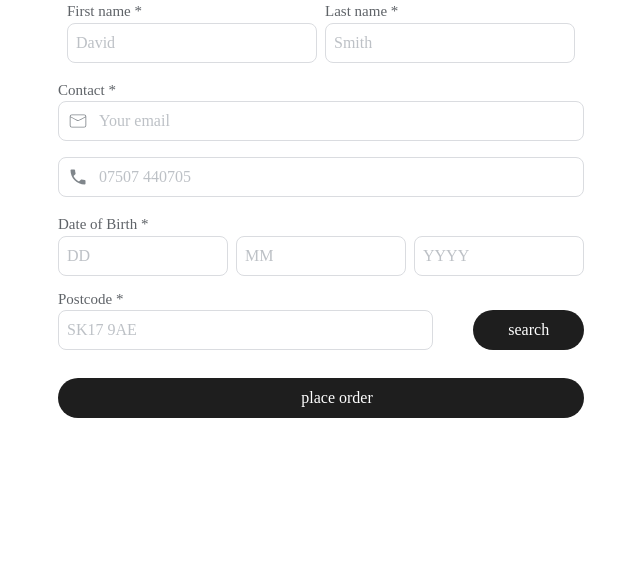
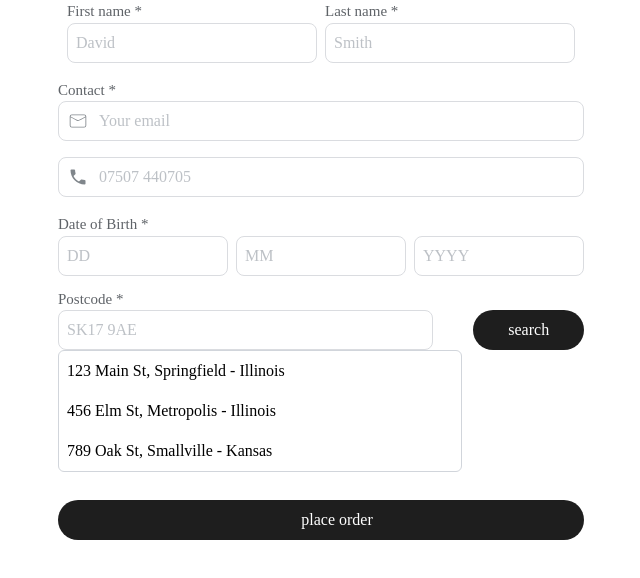
Before and after one commit to Kursatkeskin96/boshhh, a Next.js app: page / in a window 1280 px wide. Shown: the top 578 px of the page, without its empty margins (319-959 px from the left). Built offline with nearby package versions, Linux system fonts and the light colour scheme; a web font is replaced by a local one.

Commit message:
fixingdropdown

```diff
--- a/components/Form.jsx
+++ b/components/Form.jsx
@@ -6,8 +6,22 @@ import { MdLocalPhone } from "react-icons/md";
 export default function Form(props) {
   const [isPostcodeValid, setIsPostcodeValid] = useState(false);
   const [postcode, setPostcode] = useState("");
-  const [addresses, setAddresses] = useState([]);
-  const [isDropDownOpen, setIsDropDownOpen] = useState(false);
+  const [addresses, setAddresses] = useState([
+    {
+      line1: "123 Main St",
+      line2: "Springfield - Illinois"
+    },
+    {
+      line1: "456 Elm St",
+      line2: "Metropolis - Illinois"
+    },
+    {
+      line1: "789 Oak St",
+      line2: "Smallville - Kansas"
+    }
+  ]);
+
+  const [isDropDownOpen, setIsDropDownOpen] = useState(true);
   const [isEmailValid, setIsEmailValid] = useState(true);
   const [email, setEmail] = useState("");
   const [firstname, setFirstname] = useState("");
@@ -379,7 +393,7 @@ export default function Form(props) {
           >
             Postcode *
           </label>
-          <div className="relative flex justify-start items-center lg:gap-4 md:gap-6 gap-12 w-[90%] lg:w-full mx-auto">
+          <div className="flex justify-start items-center lg:gap-4 md:gap-6 gap-12 w-[90%] lg:w-full mx-auto">
             <div className="flex flex-col w-full">
               <div className="flex lg:gap-10 gap-4">
                 <input
@@ -402,7 +416,7 @@ export default function Form(props) {
               {isDropDownOpen && (
                 <div
                   ref={dropdownRef}
-                  className="absolute z-10 border border-gray-300 rounded-md bg-white w-full max-w-[404px] max-h-[170px] overflow-y-auto"
+                  className="border border-gray-300 rounded-md bg-white w-full max-w-[404px] max-h-[170px] overflow-y-auto"
                 >
                   {addresses.map((address, index) => (
                     <div
@@ -418,7 +432,7 @@ export default function Form(props) {
             </div>
           </div>
         </div>
-        {isPostcodeValid && (
+        {isPostcodeValid && !isDropDownOpen &&(
           <div className="flex flex-col w-full justify-center items-center">
             <div className="w-[90%] lg:w-[526px] flex flex-col items-start">
               <label
```
